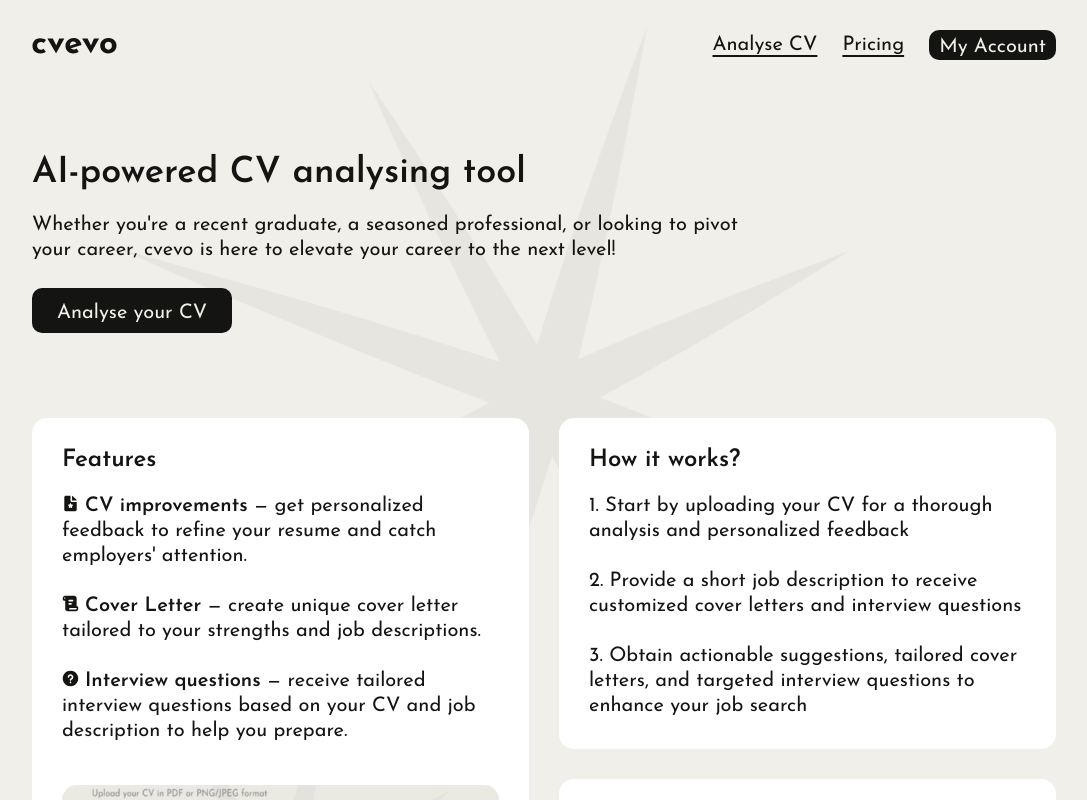
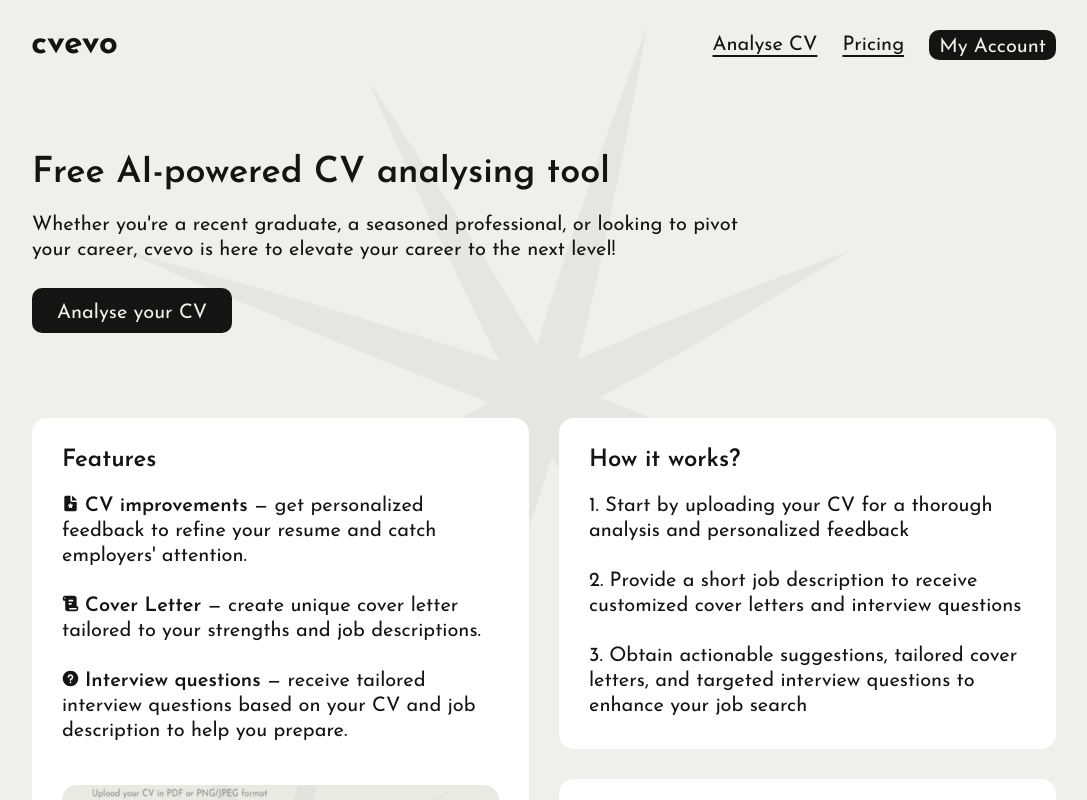
Before and after one commit to pastvolodymyr/cvevo, a Next.js app: page / in a window 1280 px wide. Shown: the top 800 px of the page, without its empty margins (96-1183 px from the left). Built offline with nearby package versions, Linux system fonts and the light colour scheme.

Commit message:
Refactor

```diff
--- a/src/app/page.tsx
+++ b/src/app/page.tsx
@@ -15,7 +15,7 @@
             <Ads />
             <div className={ styles.homeWrapper }>
                 <div className={ styles.heroBlock }>
-                    <h1>AI-powered CV analysing tool</h1>
+                    <h1>Free AI-powered CV analysing tool</h1>
                     <p>
                         Whether you're a recent graduate, a seasoned professional,
                         or looking to pivot your career, cvevo is here to elevate your career to the next level!
```
